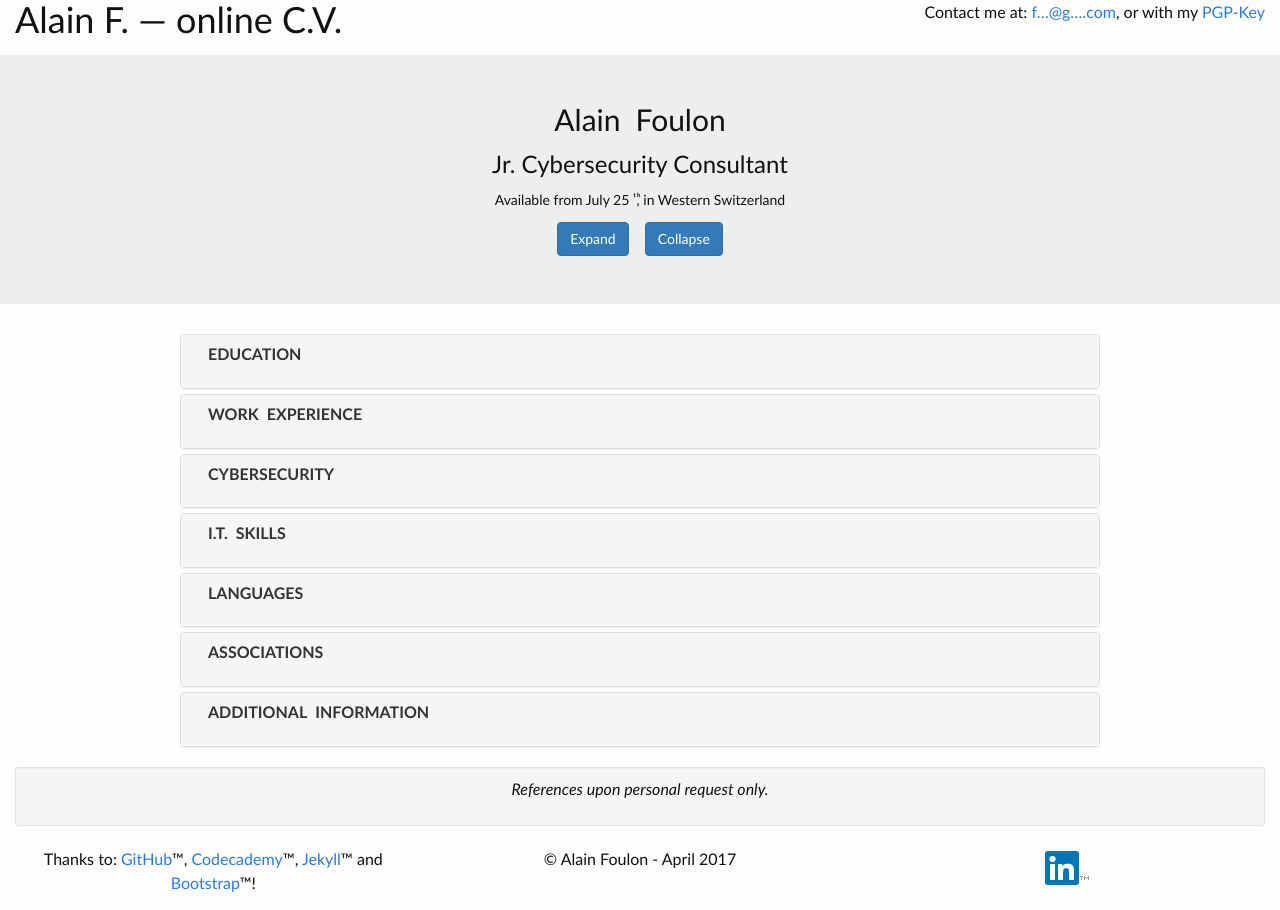
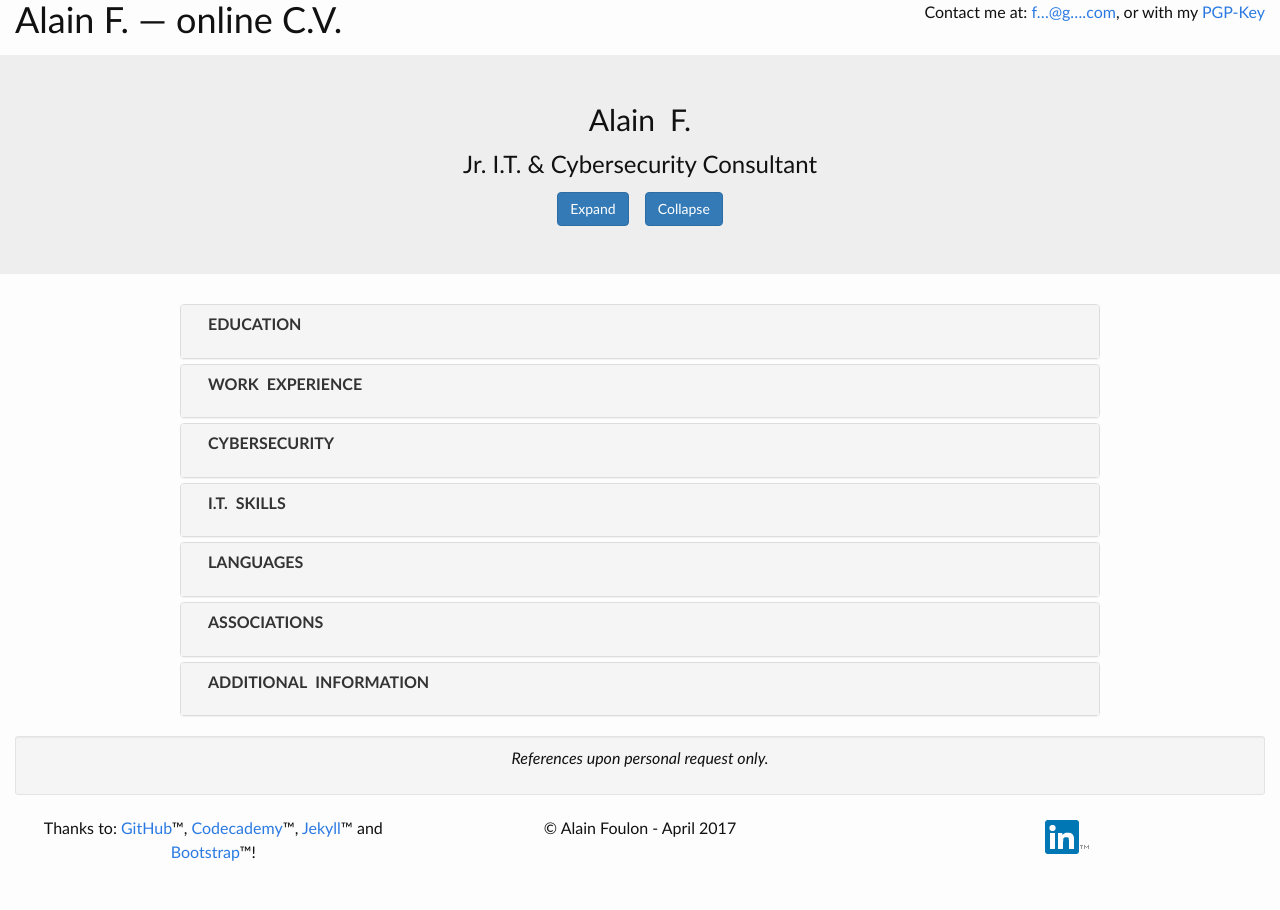
Before and after one commit to Alainfou/Alainfou.github.io, a Jekyll site: the page index.html, which Jekyll copies as it is, in a window 1280 px wide. Built offline with Jekyll 4.4.1, drawn with Linux system fonts in a browser that asks for light colours; nearby versions of some CDN libraries.

Commit message:
Update index.html

```diff
--- a/index.html
+++ b/index.html
@@ -31,9 +31,9 @@
 	<section class="jumbotron">
 		<div class="container-fluid">
 			<div class="row text-center">
-				<h2> Alain&ensp;Foulon </h2>
-				<h3>Jr.&nbsp;Cybersecurity&nbsp;Consultant</h3>
-				<h5>Available from July 25 &#877; &#874;, in Western Switzerland</h5>
+				<h2> Alain&ensp;F. </h2>
+				<h3>Jr.&nbsp;I.T.&nbsp;&&nbsp;Cybersecurity&nbsp;Consultant</h3>
+				<!-- h5>Available from July 25 &#877; &#874;, in Western Switzerland</h5 -->
 				<a class="btn btn-primary" title="Show all [may still be buggy on some browsers and devices / Bootstrap3 does not fully support 'expand-all' feature]"
 				   id="expand-all">Expand</a>&emsp;
 				<a class="btn btn-primary" title="Hide all" id="collapse-all">Collapse</a>
@@ -102,6 +102,19 @@
 					<div class="panel-body">
 						<ul class="list-group">
 							<li class="list-group-item">IT and Cybersecurity:
+							</li>
+							<li class="list-group-item"><strong>Since Oct. 2017:</strong> <em>Software Developer</em> at
+								<a href="https://www.olympe.ch" target="_blank">Olympe S.A.</a> – ÉPFL Innovation Park, Lausanne (CH)
+								<ul>
+									<li> development in team: discussing requirements, concept and design; code implementation, review, test and deployment
+									</li>
+									<li> languages: mainly JavaScript, Java and Cypher
+									</li>
+									<li> systematic use of organisation and collaboration tools (Atlassian's Jira and Confluence, Git)
+									</li>
+									<li> review of Olympe's cybersecurity, with security checklists, automated scans and manual testing
+									</li>
+								</ul>
 							</li>
 							<li class="list-group-item"><strong>May – Jun. 2017:</strong> <em>IT Development Consultant</em> (data migration and data quality check project) for
 								<a href="http://corporate.thermofisher.com/en/about-us/thermo-scientific.html" target="_blank">Thermo Fisher Scientific</a> – Écublens (CH)
```
